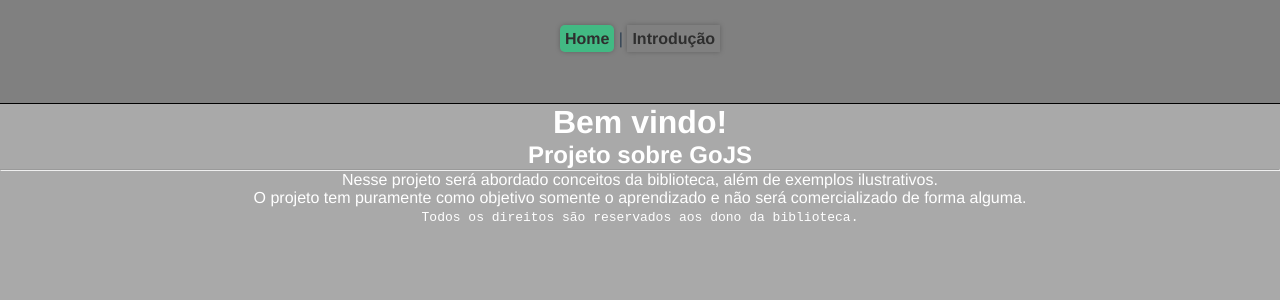
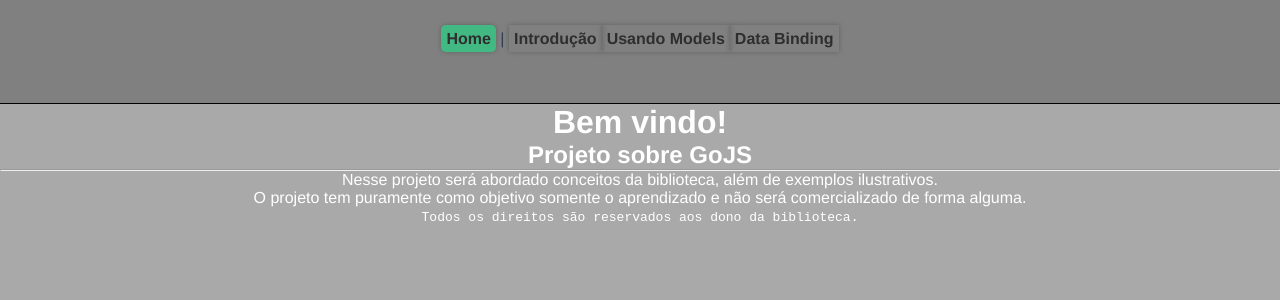
Before and after one commit to lcds90/gojs-training, a Vue app: page / in a window 1280 px wide. Shown: the top 300 px of the page. Built offline with nearby package versions, Linux system fonts and the light colour scheme.

Commit message:
routing actual and previous section with router

```diff
--- a/src/App.vue
+++ b/src/App.vue
@@ -1,7 +1,9 @@
 <template>
   <div id="nav">
     <router-link to="/">Home</router-link> |
-    <router-link to="/firstlesson">Introdução</router-link>
+    <router-link to="/first-lesson">Introdução</router-link>
+    <router-link to="/using-models">Usando Models</router-link>
+    <router-link to="/data-binding">Data Binding</router-link>
   </div>
   <router-view />
 </template>
--- a/src/router/index.ts
+++ b/src/router/index.ts
@@ -8,12 +8,20 @@
     component: Home,
   },
   {
-    path: '/firstlesson',
+    path: '/first-lesson',
     name: 'First',
-    // route level code-splitting
-    // this generates a separate chunk (about.[hash].js) for this route
-    // which is lazy-loaded when the route is visited.
     component: () => import(/* webpackChunkName: "about" */ '../views/FirstLesson.vue'),
+  },
+  {
+    path: '/building-blocks',
+    name: 'Building Blocks',
+    component: () => import(/* webpackChunkName: "about" */ '../views/UsingModels.vue'),
+  },
+
+  {
+    path: '/data-binding',
+    name: 'Data Binding',
+    component: () => import(/* webpackChunkName: "about" */ '../views/DataBind.vue'),
   },
 ];
 
```
